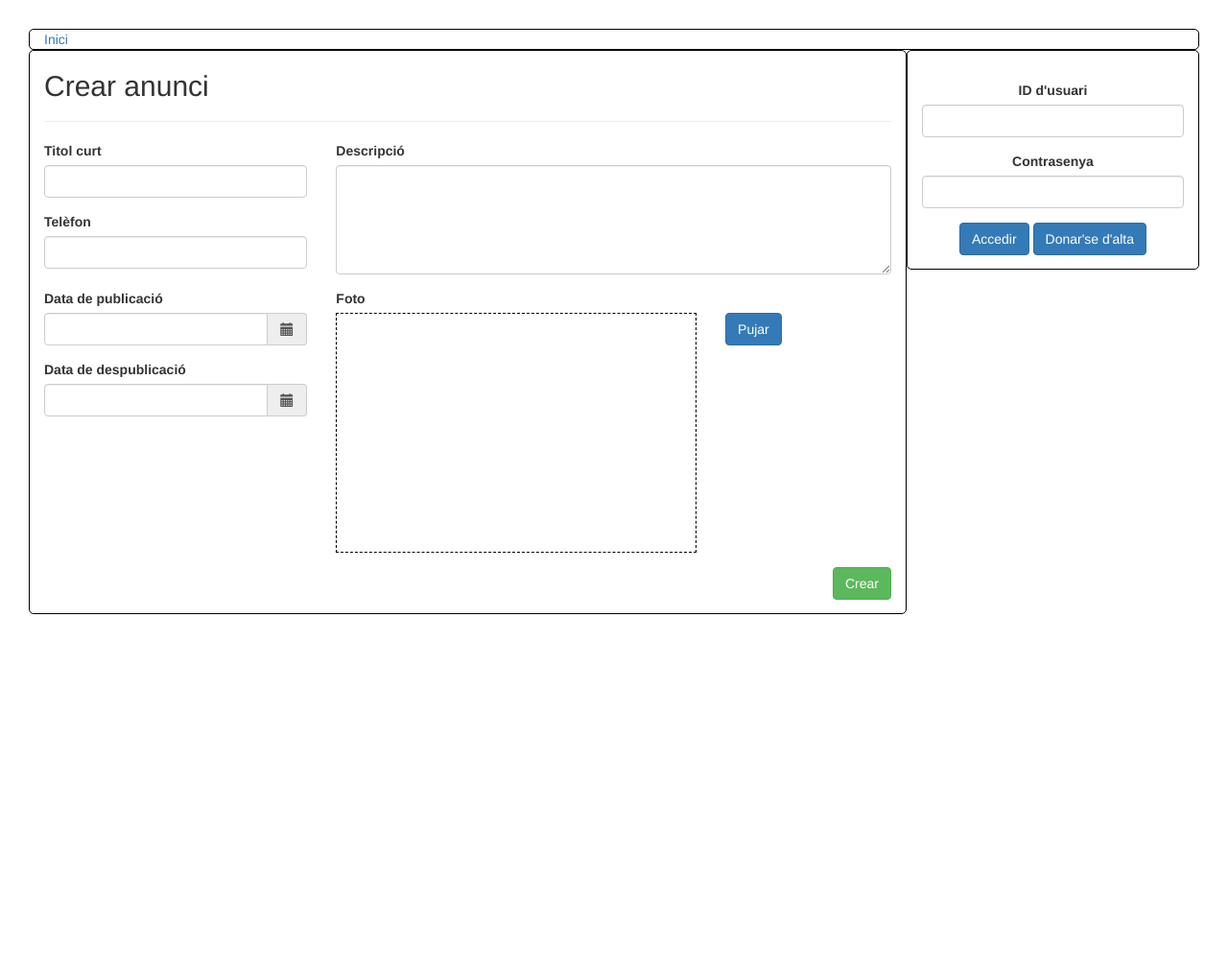
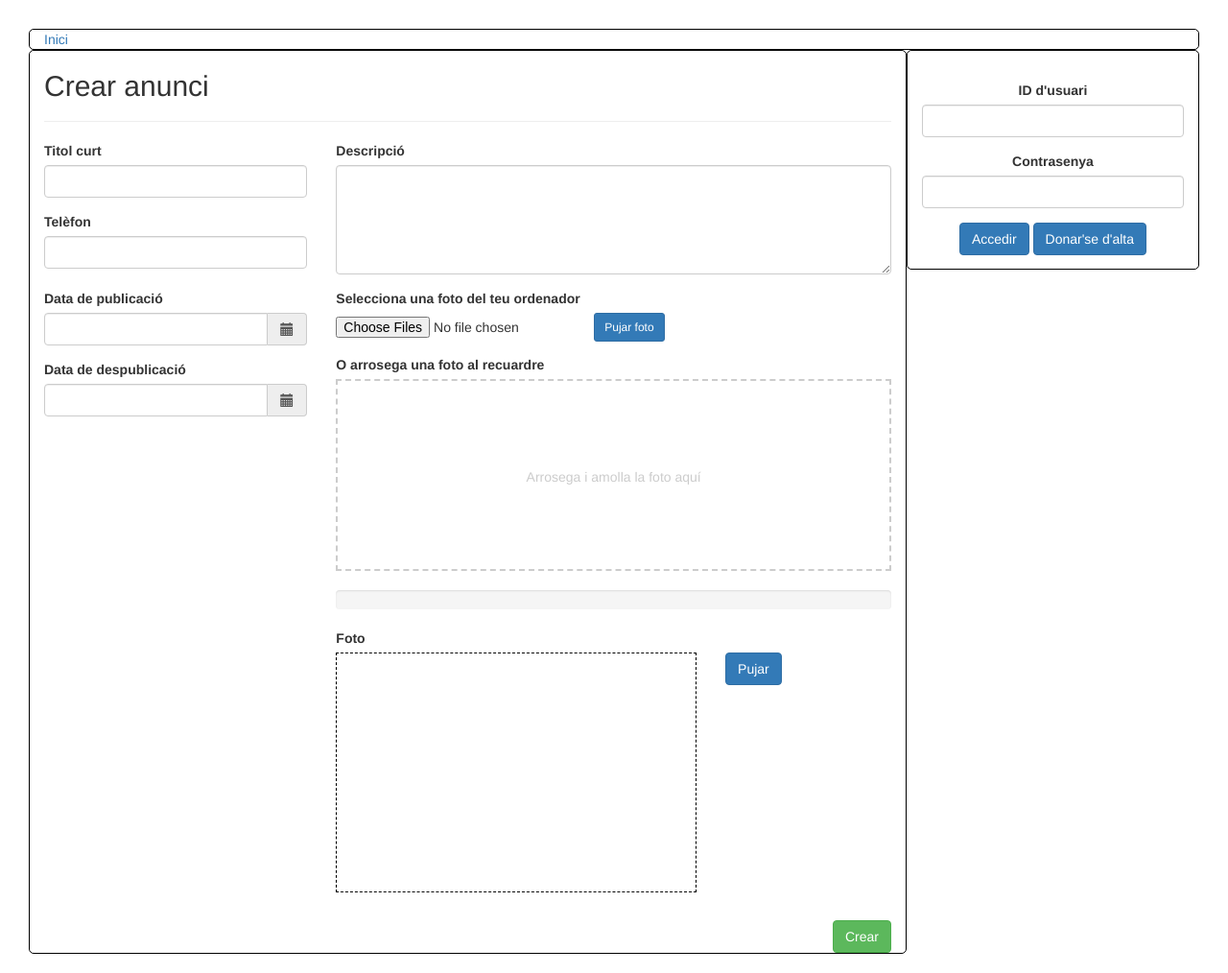
Before and after one commit to Tovkal/pbd2, a PHP site: page /anunci.php in a window 1280 px wide. Shown: the whole page at 96% size. Before the commit the page ends 640 px from the top, so only its background shows below. Run offline with PHP 8.4, Linux system fonts and the light colour scheme.

Commit message:
Upload de fotos, pendent de feedback.

```diff
--- a/src/anunci.php
+++ b/src/anunci.php
@@ -91,7 +91,30 @@ if(!isset($_SESSION)){
                             });
                         </script>
                     </div>
+            </form>
+
                     <div class="col-md-8">
+                        <!-- Standar Form -->
+                        <form action="" method="post" enctype="multipart/form-data" id="js-upload-form">
+                            <label>Selecciona una foto del teu ordenador</label>
+                            <div class="form-inline">
+                                <div class="form-group">
+                                    <input type="file" name="files[]" id="js-upload-files" multiple>
+                                </div>
+                                <button type="submit" class="btn btn-sm btn-primary" id="js-upload-submit">Pujar foto</button>
+                            </div>
+                        </form>
+
+                        <!-- Drop Zone -->
+                        <label>O arrosega una foto al recuardre</label>
+                        <div class="upload-drop-zone" id="drop-zone">
+                            Arrosega i amolla la foto aquí
+                        </div>
+
+                        <!-- Progress Bar -->
+                        <div class="progress">
+                            <div id="photoProgressBar" class="progress-bar" role="progressbar" aria-valuenow="0" aria-valuemin="0" aria-valuemax="100" style="width: 0%;"></div>
+                        </div>
                         <div class="form-group">
                             <div class="row">
                                 <div class="col-md-12"><label for="foto">Foto</label></div>
@@ -106,13 +129,13 @@ if(!isset($_SESSION)){
                             </div>
                         </div>
                     </div>
+                    <script type="text/javascript" src="js/uploadPhoto.js"></script>
                 </div>
                 <div class="row">
                     <div class="col-md-12">
                         <button class="btn btn-success pull-right">Crear</button>
                     </div>
                 </div>
-            </form>
         </div>
         <div id="menuColumn" class="col-md-3 border">
             <?php include 'menu.php';?>
--- a/src/css/main.css
+++ b/src/css/main.css
@@ -67,3 +67,22 @@
     cursor: inherit;
     display: block;
 }
+
+.upload-drop-zone {
+    height: 200px;
+    border-width: 2px;
+    margin-bottom: 20px;
+}
+
+/* skin.css Style*/
+.upload-drop-zone {
+    color: #ccc;
+    border-style: dashed;
+    border-color: #ccc;
+    line-height: 200px;
+    text-align: center
+}
+.upload-drop-zone.drop {
+    color: #222;
+    border-color: #222;
+}
--- /dev/null
+++ b/src/js/uploadPhoto.js
@@ -0,0 +1,76 @@
+/**
+ * Created by tovkal on 4/12/14.
+ */
+$(document).ready(function() {
+    'use strict';
+
+    // UPLOAD CLASS DEFINITION
+    // ======================
+
+    var dropZone = document.getElementById('drop-zone');
+    var uploadForm = document.getElementById('js-upload-form');
+    var progress = document.getElementById('photoProgressBar');
+
+    var startUpload = function(files) {
+
+        if (files.length == 0) {
+            return;
+        }
+
+        var data = new FormData();
+        data.append('SelectedFile', files[0]);
+
+        var request = new XMLHttpRequest();
+        request.onreadystatechange = function(){
+            if(request.readyState == 4){
+                var resp;
+                try {
+                    resp = JSON.parse(request.response);
+                } catch (e){
+                    resp = {
+                        status: 'error',
+                        data: 'Unknown error occurred: [' + request.responseText + ']'
+                    };
+                }
+                console.log(resp.status + ': ' + resp.data);
+
+                if (resp.status == 'success') {
+                    //Show success alert?
+                    //TODO Hide upload form?
+                }
+            }
+        };
+
+        request.upload.addEventListener('progress', function(e){
+            progress.style.width = Math.ceil(e.loaded/e.total) * 100 + '%';
+        }, false);
+
+        request.open('POST', 'scripts/upload.php');
+        request.send(data);
+    };
+
+    uploadForm.addEventListener('submit', function (e) {
+        var uploadFiles = document.getElementById('js-upload-files').files;
+        e.preventDefault();
+
+        startUpload(uploadFiles)
+    });
+
+
+    dropZone.ondrop = function(e) {
+        e.preventDefault();
+        this.className = 'upload-drop-zone';
+
+        startUpload(e.dataTransfer.files)
+    };
+
+    dropZone.ondragover = function() {
+        this.className = 'upload-drop-zone drop';
+        return false;
+    };
+
+    dropZone.ondragleave = function() {
+        this.className = 'upload-drop-zone';
+        return false;
+    }
+});
--- a/src/menu.php
+++ b/src/menu.php
@@ -67,8 +67,8 @@ if(!isset($_SESSION)){
     <hr>
     <div class="col-md-12">
         <p class="lead">Administració</p>
-        <button type="button" class="btn btn-primary">Administrar seccions</button>
-        <button type="button" class="btn btn-primary">Administrar usuaris</button>
+        <button type="button" class="btn btn-primary">Seccions</button>
+        <button type="button" class="btn btn-primary">Usuaris</button>
     </div>
 </div>
 
```
Also changed, not shown: src/scripts/upload.php (added, +50 -0 lines).
